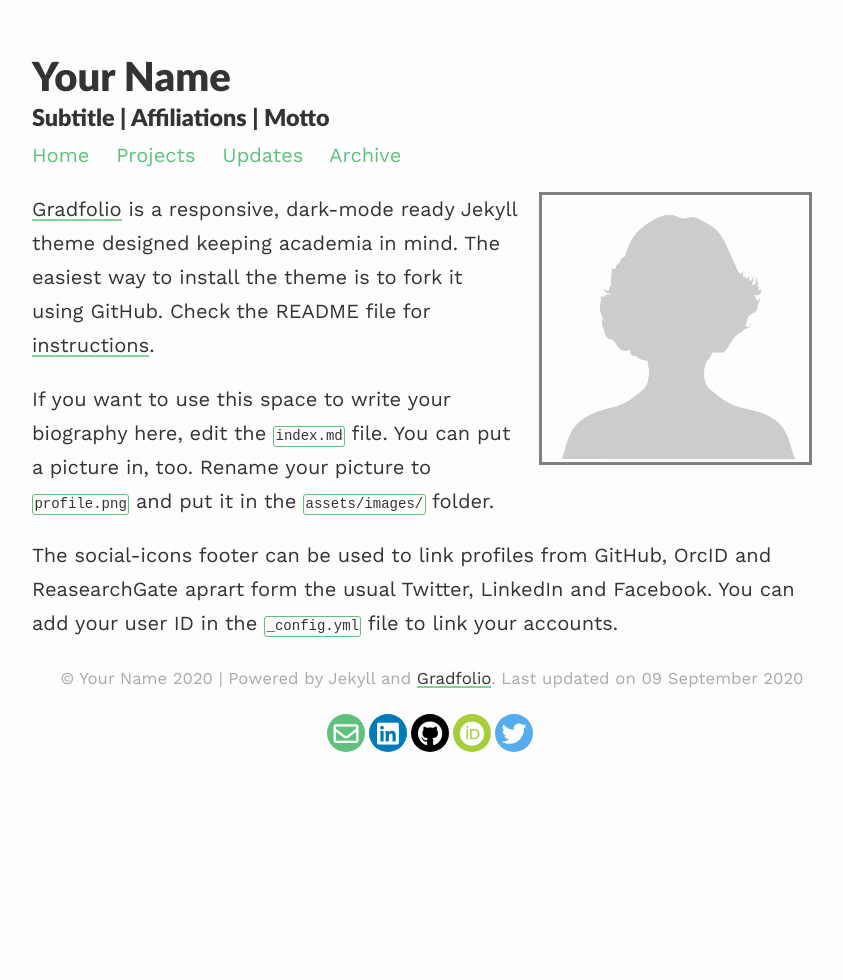
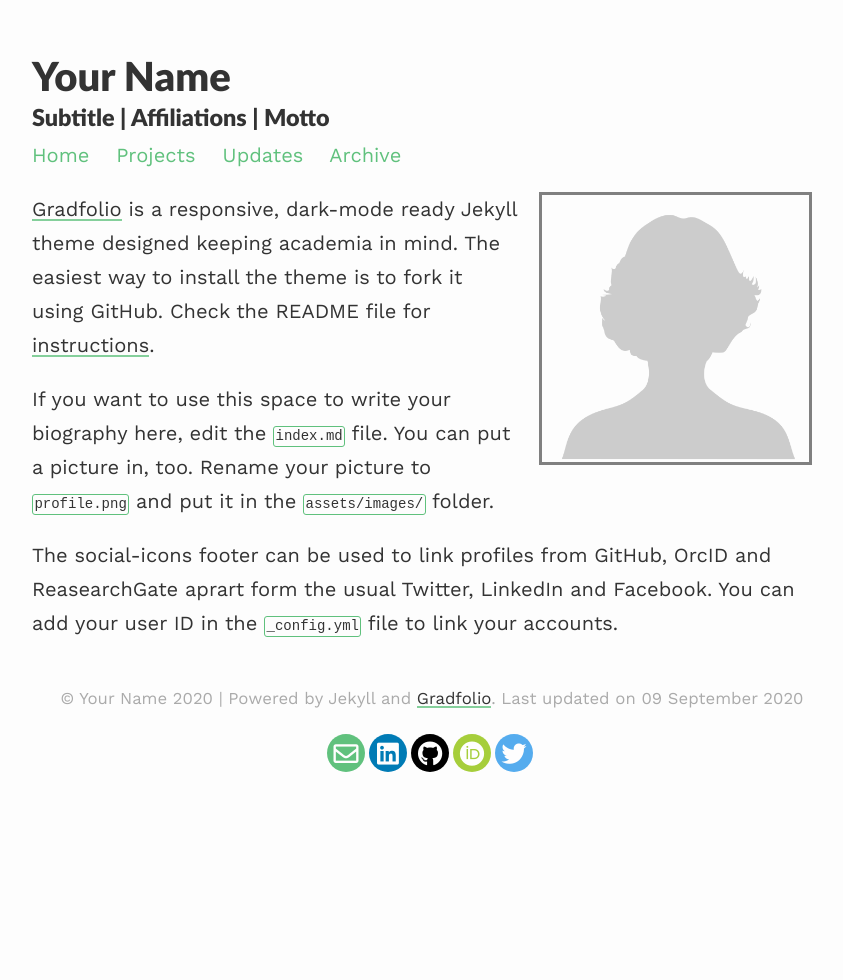
Before and after one commit to jitinnair1/gradfolio, a Jekyll site: the page built from index.md, in a window 1280 px wide. Shown: the whole page, without its empty margins (208-1051 px from the left). Built offline with Jekyll 4.4.1, drawn with Linux system fonts in a browser that asks for light colours; nearby versions of some CDN libraries.

Commit message:
minor edits

```diff
--- a/assets/css/_sass/footer.scss
+++ b/assets/css/_sass/footer.scss
@@ -1,7 +1,7 @@
 /* Footer */
 footer {
     clear: both;
-    margin-top: 1em;
+    margin-top: 2em;
 }
 
 /* Footer navigation links */
--- a/assets/css/_sass/variables.scss
+++ b/assets/css/_sass/variables.scss
@@ -17,5 +17,5 @@ $text-color: #333;
 
 // Color scheme for dark modes
 $body-bg-dark: #061725;
-$projectbox-dark: lighten($body-bg-dark, 10%);;
+$projectbox-dark: lighten($body-bg-dark, 10%);
 $text-color-dark: #777;
```
